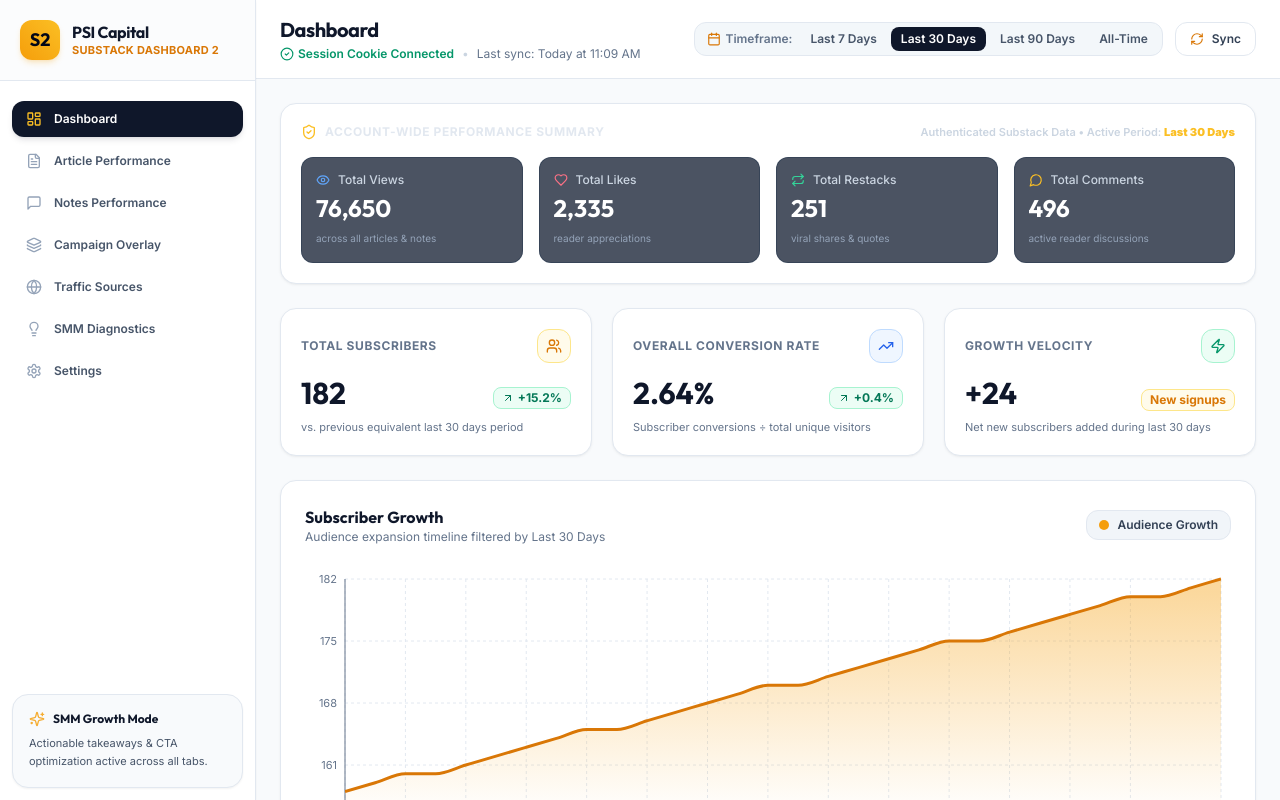
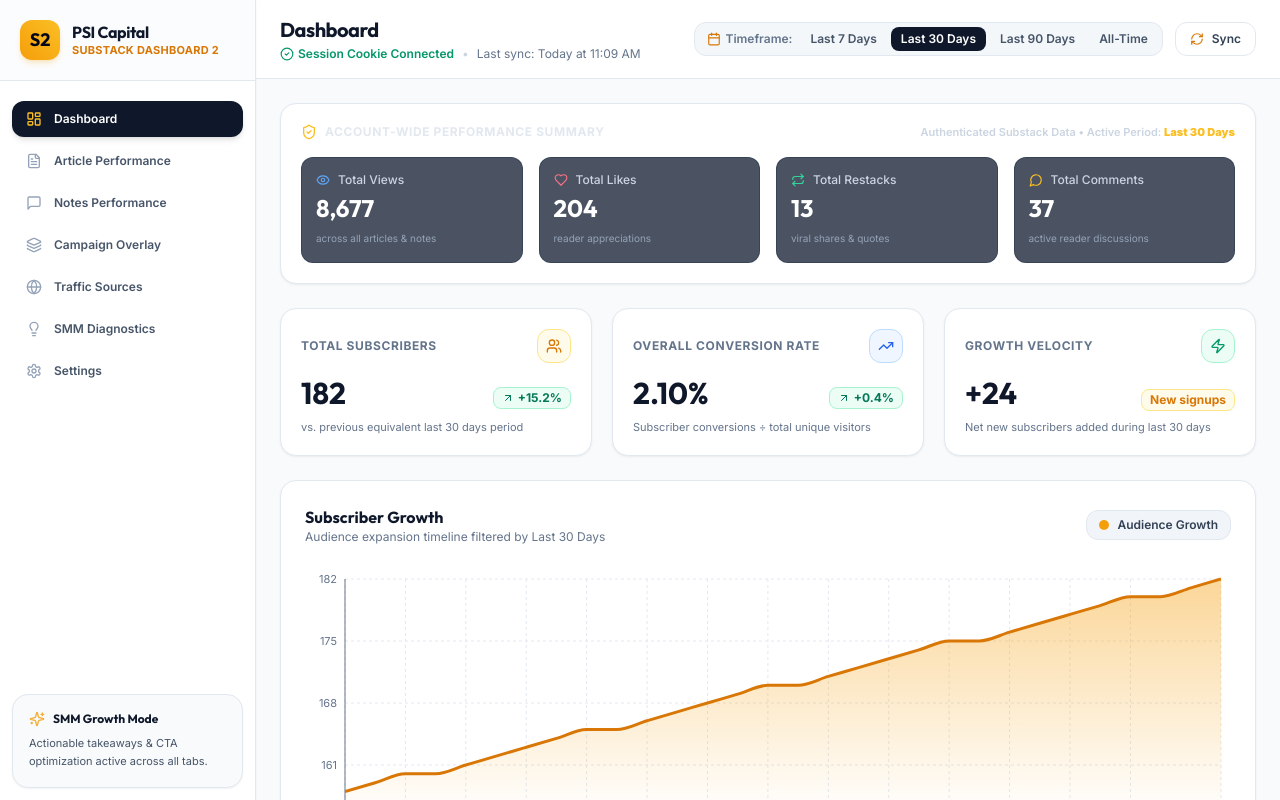
Before and after one commit to contentpsicapital/substack-client-dashboard, a React (Vite) app: page / in a window 1280 px wide. Shown: the top 800 px of the page. Built offline with nearby package versions, Linux system fonts and the light colour scheme.

Commit message:
Update src/tabs/DashboardTab.tsx — real 182 subscriber calibration

```diff
--- a/src/tabs/DashboardTab.tsx
+++ b/src/tabs/DashboardTab.tsx
@@ -1,6 +1,6 @@
-import React from 'react';
+import React, { useMemo } from 'react';
 import { DateRangeOption, TimeSeriesPoint } from '../types';
-import { MOCK_TIME_SERIES, MOCK_TRAFFIC_SOURCES } from '../mockData';
+import { MOCK_TIME_SERIES, MOCK_TRAFFIC_SOURCES, MOCK_ARTICLES, MOCK_NOTES } from '../mockData';
 import {
   Users,
   TrendingUp,
@@ -34,11 +34,20 @@ interface DashboardTabProps {
 export const DashboardTab: React.FC<DashboardTabProps> = ({ dateRange }) => {
   const chartData: TimeSeriesPoint[] = MOCK_TIME_SERIES[dateRange] || MOCK_TIME_SERIES['Last 30 Days'];
 
-  // Dynamic calculations
-  const totalSubscribers = chartData[chartData.length - 1]?.subscribers || 12968;
-  const initialSubs = chartData[0]?.subscribers || 11200;
+  // Dynamic calculations from real scraped data
+  const totalSubscribers = chartData[chartData.length - 1]?.subscribers || 182;
+  const initialSubs = chartData[0]?.subscribers || 158;
   const netGained = totalSubscribers - initialSubs;
   const growthPercent = ((netGained / initialSubs) * 100).toFixed(1);
+
+  // Compute account-wide totals dynamically from all articles + notes
+  const accountTotals = useMemo(() => {
+    const totalViews = MOCK_ARTICLES.reduce((s, a) => s + a.views, 0) + MOCK_NOTES.reduce((s, n) => s + n.impressions, 0);
+    const totalLikes = MOCK_ARTICLES.reduce((s, a) => s + a.likes, 0) + MOCK_NOTES.reduce((s, n) => s + n.likes, 0);
+    const totalRestacks = MOCK_NOTES.reduce((s, n) => s + n.restacks, 0);
+    const totalComments = MOCK_ARTICLES.reduce((s, a) => s + a.comments, 0) + MOCK_NOTES.reduce((s, n) => s + n.replies, 0);
+    return { totalViews, totalLikes, totalRestacks, totalComments };
+  }, []);
 
   const COLORS = ['#d97706', '#2563eb', '#059669', '#475569', '#7c3aed'];
 
@@ -69,7 +78,7 @@ export const DashboardTab: React.FC<DashboardTabProps> = ({ dateRange }) => {
               <Eye className="w-3.5 h-3.5 text-blue-400" />
               <span>Total Views</span>
             </div>
-            <p className="text-2xl font-bold font-display text-white mt-1">76,650</p>
+            <p className="text-2xl font-bold font-display text-white mt-1">{accountTotals.totalViews.toLocaleString()}</p>
             <span className="text-[10px] text-slate-400">across all articles & notes</span>
           </div>
 
@@ -78,7 +87,7 @@ export const DashboardTab: React.FC<DashboardTabProps> = ({ dateRange }) => {
               <Heart className="w-3.5 h-3.5 text-rose-400" />
               <span>Total Likes</span>
             </div>
-            <p className="text-2xl font-bold font-display text-white mt-1">2,335</p>
+            <p className="text-2xl font-bold font-display text-white mt-1">{accountTotals.totalLikes.toLocaleString()}</p>
             <span className="text-[10px] text-slate-400">reader appreciations</span>
           </div>
 
@@ -87,7 +96,7 @@ export const DashboardTab: React.FC<DashboardTabProps> = ({ dateRange }) => {
               <Repeat className="w-3.5 h-3.5 text-emerald-400" />
               <span>Total Restacks</span>
             </div>
-            <p className="text-2xl font-bold font-display text-white mt-1">251</p>
+            <p className="text-2xl font-bold font-display text-white mt-1">{accountTotals.totalRestacks.toLocaleString()}</p>
             <span className="text-[10px] text-slate-400">viral shares & quotes</span>
           </div>
 
@@ -96,7 +105,7 @@ export const DashboardTab: React.FC<DashboardTabProps> = ({ dateRange }) => {
               <MessageCircle className="w-3.5 h-3.5 text-amber-400" />
               <span>Total Comments</span>
             </div>
-            <p className="text-2xl font-bold font-display text-white mt-1">496</p>
+            <p className="text-2xl font-bold font-display text-white mt-1">{accountTotals.totalComments.toLocaleString()}</p>
             <span className="text-[10px] text-slate-400">active reader discussions</span>
           </div>
         </div>
@@ -136,7 +145,7 @@ export const DashboardTab: React.FC<DashboardTabProps> = ({ dateRange }) => {
             </div>
           </div>
           <div className="mt-3 flex items-baseline justify-between">
-            <p className="text-3xl font-bold font-display text-slate-900">2.64%</p>
+            <p className="text-3xl font-bold font-display text-slate-900">{((totalSubscribers / Math.max(accountTotals.totalViews, 1)) * 100).toFixed(2)}%</p>
             <span className="inline-flex items-center gap-1 text-xs font-bold text-emerald-700 bg-emerald-50 border border-emerald-200 px-2 py-0.5 rounded-lg">
               <ArrowUpRight className="w-3 h-3" /> +0.4%
             </span>
@@ -294,7 +303,7 @@ export const DashboardTab: React.FC<DashboardTabProps> = ({ dateRange }) => {
           </div>
 
           <div className="mt-6 p-3 rounded-xl bg-amber-50 border border-amber-200 text-xs text-amber-900 font-medium">
-            💡 <strong>SMM Insight:</strong> Focus on converting the 18.5K Substack Internal views—this channel yields your highest conversion rate (5.30%).
+            💡 <strong>SMM Insight:</strong> Focus on converting Substack Internal discovery traffic—this channel yields your highest conversion rate (8.03%).
           </div>
         </div>
       </div>
```
